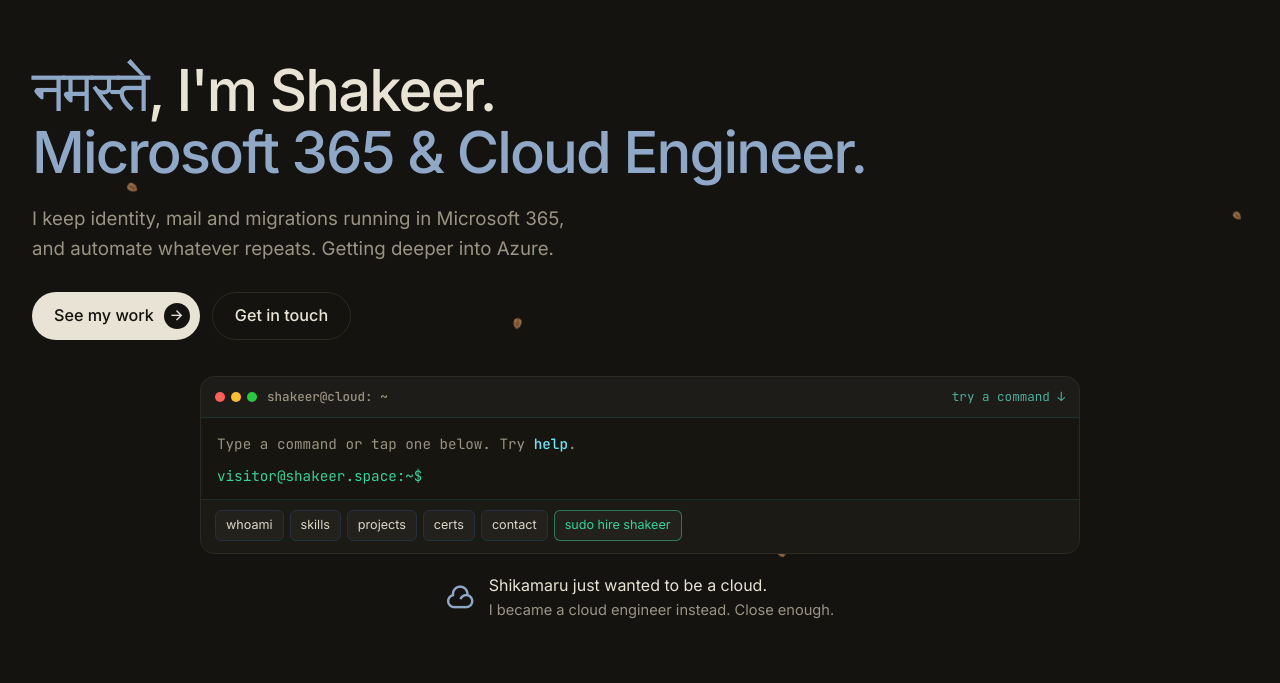
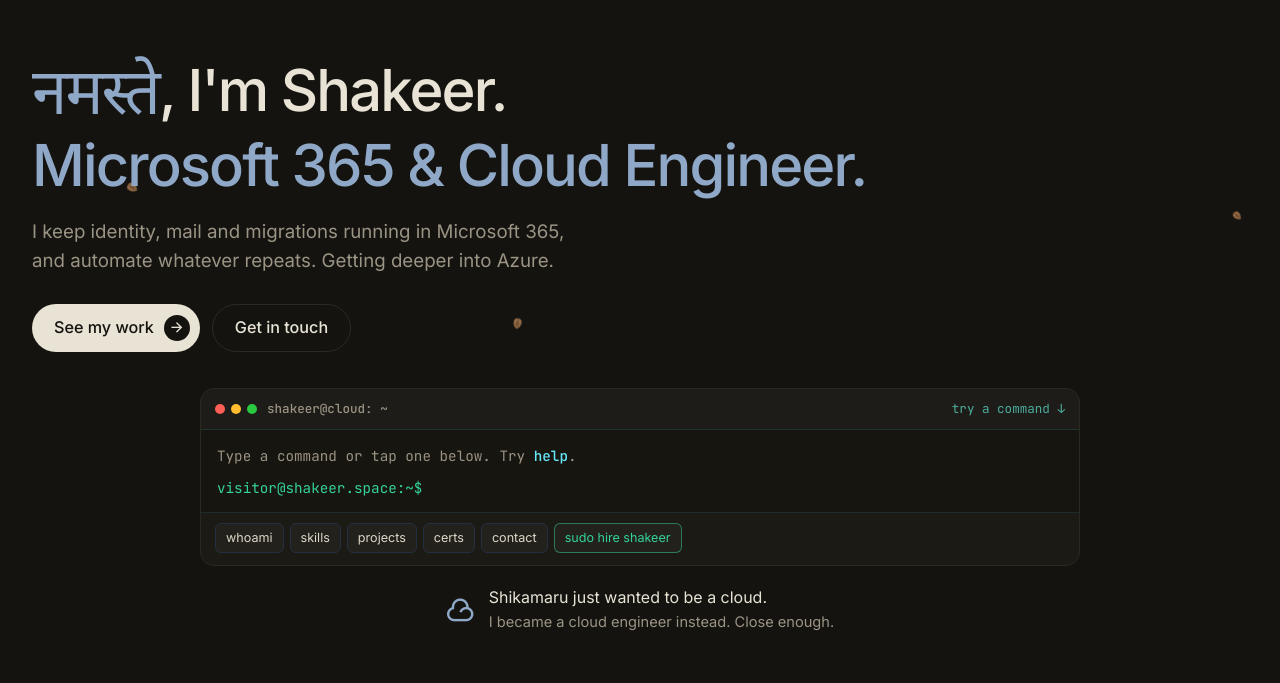
Before and after one commit to Sparkeeer/portfolio, a plain HTML site: page index.html in a window 1280 px wide. Shown: the part 56-739 px from the top of the page. Drawn offline with nearby package versions, Linux system fonts and the light colour scheme.

Commit message:
Add native font styles and toggle class for greeting messages

```diff
--- a/css/styles.css
+++ b/css/styles.css
@@ -760,6 +760,13 @@
 @media (max-width:700px){
   .container,.nav-inner{width:min(1280px,100% - 40px)}
 }
+.hello.native{
+  font-family:'Noto Sans Telugu','Noto Sans Devanagari','Noto Naskh Arabic',system-ui,sans-serif;
+  font-weight:500;
+  font-size:1.1em;
+  line-height:1;
+  vertical-align:-.04em}
+
   .retro .hello.native{
     font-family:'Noto Sans Telugu','Noto Sans Devanagari','Noto Naskh Arabic',system-ui,sans-serif;
     font-weight:700;
--- a/index.html
+++ b/index.html
@@ -34,8 +34,7 @@
   <script src="https://cdn.jsdelivr.net/npm/@emailjs/browser@4/dist/email.min.js" defer></script>
   <link rel="stylesheet" href="https://cdn.jsdelivr.net/npm/remixicon@3.5.0/fonts/remixicon.css" />
   <link rel="preconnect" href="https://fonts.googleapis.com" />
-  <link href="https://fonts.googleapis.com/css2?family=Inter:opsz,wght@14..32,100..900&family=JetBrains+Mono:wght@400;500&display=swap" rel="stylesheet" />
-  <link rel="stylesheet" href="./css/styles.css?v=4" />
+<link href="https://fonts.googleapis.com/css2?family=Inter:opsz,wght@14..32,100..900&family=JetBrains+Mono:wght@400;500&family=Noto+Sans+Telugu:wght@500&family=Noto+Sans+Devanagari:wght@500&family=Noto+Naskh+Arabic:wght@500&display=swap" rel="stylesheet" />  <link rel="stylesheet" href="./css/styles.css?v=4" />
 </head>
 <body>
 <a class="skip-link" href="#main">Skip to content</a>
--- a/js/main.js
+++ b/js/main.js
@@ -111,6 +111,7 @@
     setTimeout(() => {
       i = (i + 1) % HELLOS.length;
       el.textContent = HELLOS[i][0];
+      el.classList.toggle("native", i !== 0);
       setTip(i);
       el.classList.remove("swap");
     }, 350);
@@ -469,10 +470,11 @@
     if (clicks < 3) return;
     clicks = 0;
     if (!$("retro-font")) {
-      const l = document.createElement("link");
-      l.id = "retro-font"; l.rel = "stylesheet";
-      l.href = "https://fonts.googleapis.com/css2?family=Press+Start+2P&display=swap";
-    }
+  const l = document.createElement("link");
+  l.id = "retro-font"; l.rel = "stylesheet";
+  l.href = "https://fonts.googleapis.com/css2?family=Press+Start+2P&display=swap";
+  document.head.appendChild(l);
+}
     const on = document.documentElement.classList.toggle("retro");
     toast(on ? "v1 mode, a tribute to my first portfolio. Click the logo 3× to exit." : "Back to the future");
   });
```
